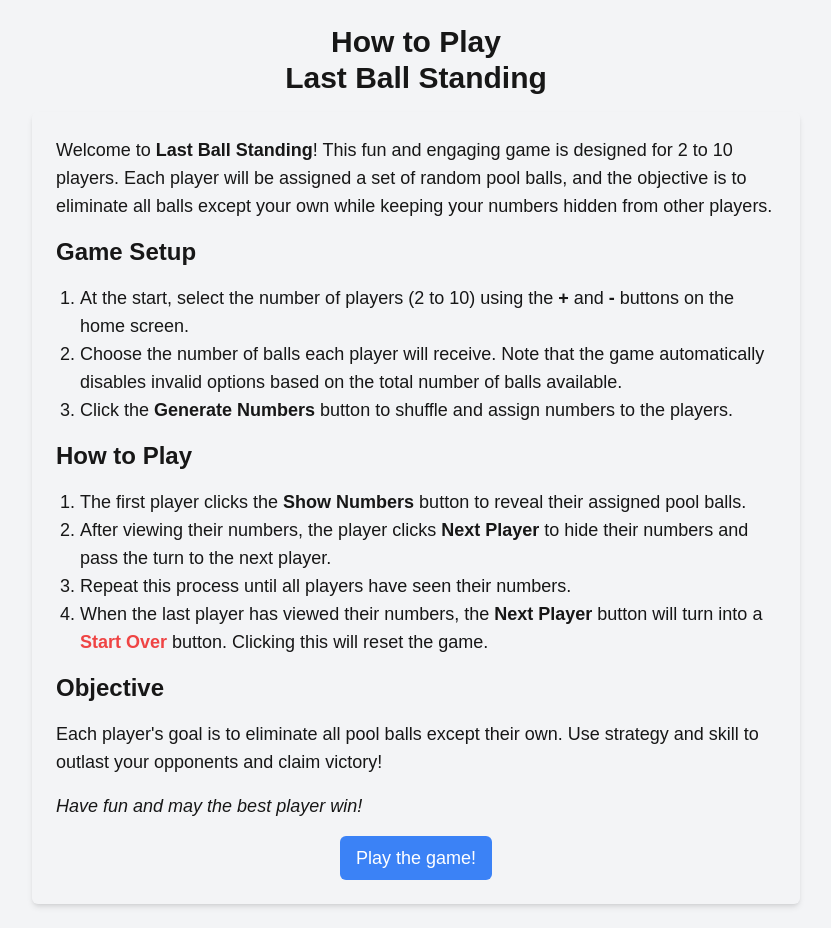
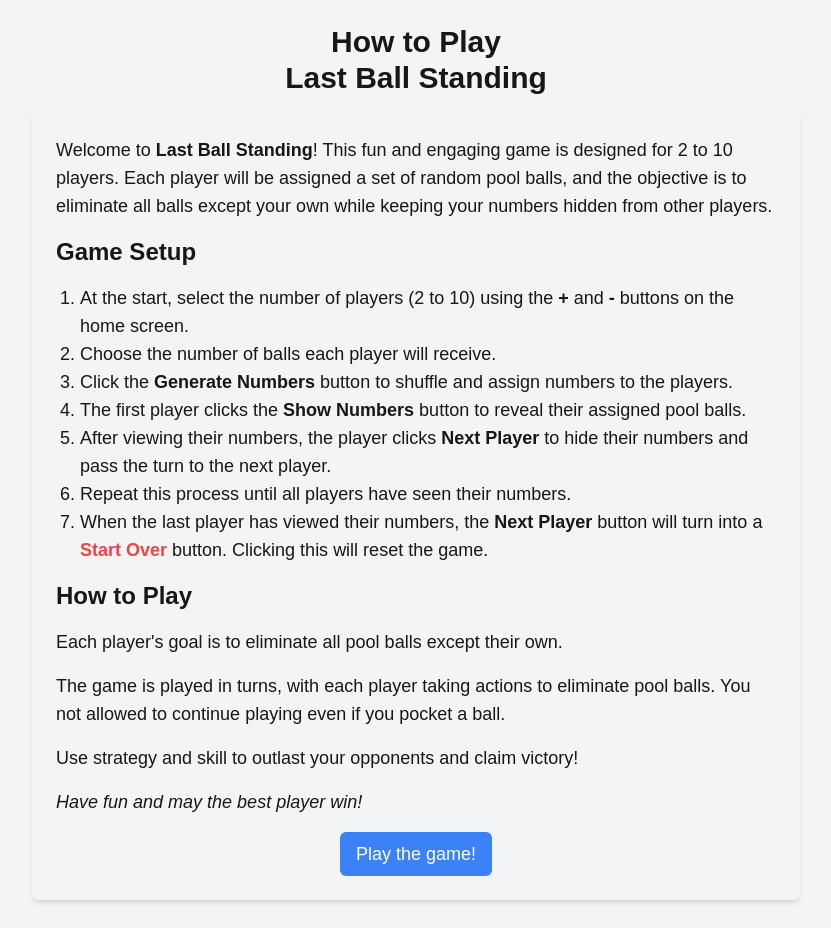
Before and after one commit to zackforssberg/pool-game, a Next.js app: page /rules in a window 1280 px wide. Shown: the whole page, without its empty margins (224-1055 px from the left). Built offline with nearby package versions, Linux system fonts and the light colour scheme.

Commit message:
updated the rules page

```diff
--- a/app/rules/page.tsx
+++ b/app/rules/page.tsx
@@ -22,19 +22,11 @@ export default function RulesPage() {
             <span className="font-bold">+</span> and{" "}
             <span className="font-bold">-</span> buttons on the home screen.
           </li>
-          <li>
-            Choose the number of balls each player will receive. Note that the
-            game automatically disables invalid options based on the total
-            number of balls available.
-          </li>
+          <li>Choose the number of balls each player will receive.</li>
           <li>
             Click the <span className="font-bold">Generate Numbers</span> button
             to shuffle and assign numbers to the players.
           </li>
-        </ol>
-
-        <h2 className="text-2xl font-semibold">How to Play</h2>
-        <ol className="list-decimal pl-6">
           <li>
             The first player clicks the{" "}
             <span className="font-bold">Show Numbers</span> button to reveal
@@ -56,11 +48,18 @@ export default function RulesPage() {
           </li>
         </ol>
 
-        <h2 className="text-2xl font-semibold">Objective</h2>
+        <h2 className="text-2xl font-semibold">How to Play</h2>
         <p>
           Each player&apos;s goal is to eliminate all pool balls except their
-          own. Use strategy and skill to outlast your opponents and claim
-          victory!
+          own.
+        </p>
+        <p>
+          The game is played in turns, with each player taking actions to
+          eliminate pool balls. You not allowed to continue playing even if you
+          pocket a ball.
+        </p>
+        <p>
+          Use strategy and skill to outlast your opponents and claim victory!
         </p>
 
         <p className="italic">Have fun and may the best player win!</p>
```
